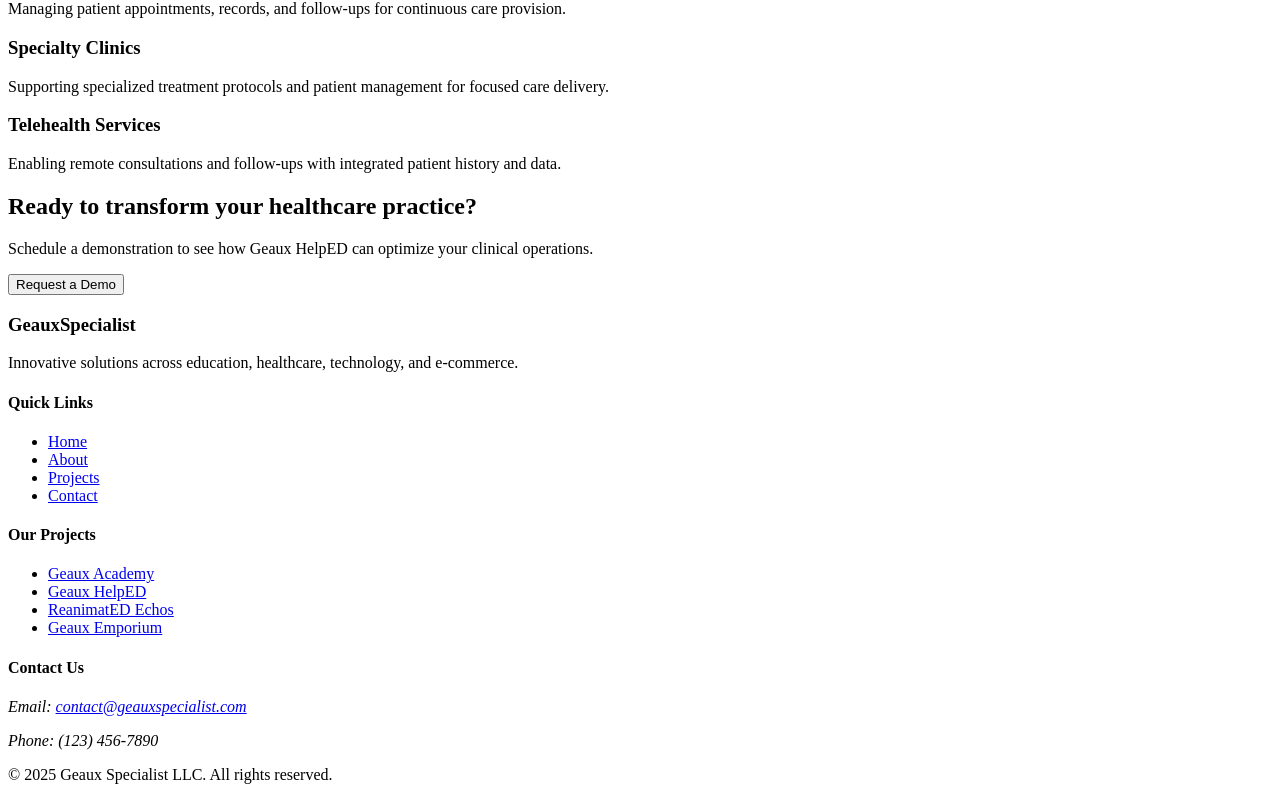
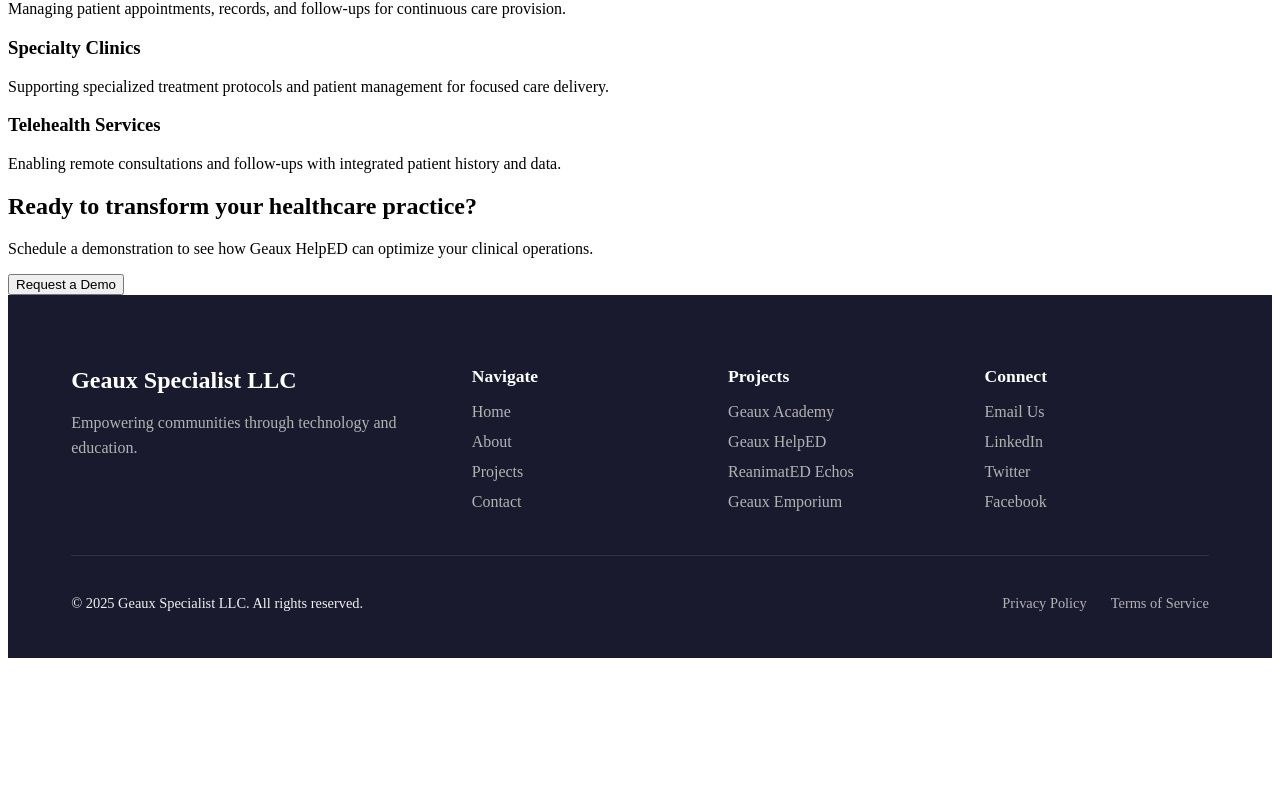
Before and after one commit to Geaux-Specialist-L-L-C/GS-MVP, a Next.js app: page /projects/geaux-helped in a window 1280 px wide. Shown: the part 1208-2008 px from the top of the page. After the commit the page ends 1874 px from the top, so only its background shows below. Built offline with nearby package versions, Linux system fonts and the light colour scheme.

Commit message:
Add HeroSection and ProjectCard components with styles; update Layout for improved SEO

```diff
--- a/components/layout/Footer.jsx
+++ b/components/layout/Footer.jsx
@@ -1,50 +1,58 @@
-// Footer component for the website
 import React from 'react';
 import Link from 'next/link';
+import styles from '../../styles/Footer.module.css';
 
 const Footer = () => {
   const currentYear = new Date().getFullYear();
 
   return (
-    <footer className="site-footer">
-      <div className="container">
-        <div className="footer-grid">
-          <div className="footer-branding">
-            <h3>GeauxSpecialist</h3>
-            <p>Innovative solutions across education, healthcare, technology, and e-commerce.</p>
+    <footer className={styles.footer}>
+      <div className={styles.footerContainer}>
+        <div className={styles.footerTop}>
+          <div className={styles.footerInfo}>
+            <h3 className={styles.footerTitle}>Geaux Specialist LLC</h3>
+            <p>Empowering communities through technology and education.</p>
           </div>
 
-          <div className="footer-links">
-            <h4>Quick Links</h4>
+          <div className={styles.footerLinks}>
+            <div className={styles.footerLinkColumn}>
+              <h4>Navigate</h4>
               <ul>
-              <li><Link href="/"><a>Home</a></Link></li>
-              <li><Link href="/about"><a>About</a></Link></li>
-              <li><Link href="/projects"><a>Projects</a></Link></li>
-              <li><Link href="/contact"><a>Contact</a></Link></li>
+                <li><Link href="/">Home</Link></li>
+                <li><Link href="/about">About</Link></li>
+                <li><Link href="/projects">Projects</Link></li>
+                <li><Link href="/contact">Contact</Link></li>
               </ul>
             </div>
 
-          <div className="footer-projects">
-            <h4>Our Projects</h4>
+            <div className={styles.footerLinkColumn}>
+              <h4>Projects</h4>
               <ul>
-              <li><Link href="/projects/geaux-academy"><a>Geaux Academy</a></Link></li>
-              <li><Link href="/projects/geaux-helped"><a>Geaux HelpED</a></Link></li>
-              <li><Link href="/projects/reanimated-echos"><a>ReanimatED Echos</a></Link></li>
-              <li><Link href="/projects/geaux-emporium"><a>Geaux Emporium</a></Link></li>
+                <li><Link href="/projects/geaux-academy">Geaux Academy</Link></li>
+                <li><Link href="/projects/geaux-helped">Geaux HelpED</Link></li>
+                <li><Link href="/projects/reanimated-echos">ReanimatED Echos</Link></li>
+                <li><Link href="/projects/geaux-emporium">Geaux Emporium</Link></li>
               </ul>
             </div>
 
-          <div className="footer-contact">
-            <h4>Contact Us</h4>
-            <address>
-              <p>Email: <a href="mailto:contact@geauxspecialist.com">contact@geauxspecialist.com</a></p>
-              <p>Phone: (123) 456-7890</p>
-            </address>
+            <div className={styles.footerLinkColumn}>
+              <h4>Connect</h4>
+              <ul>
+                <li><a href="mailto:info@geauxspecialist.com">Email Us</a></li>
+                <li><a href="https://linkedin.com/company/geauxspecialist" target="_blank" rel="noopener noreferrer">LinkedIn</a></li>
+                <li><a href="https://twitter.com/geauxspecialist" target="_blank" rel="noopener noreferrer">Twitter</a></li>
+                <li><a href="https://facebook.com/geauxspecialist" target="_blank" rel="noopener noreferrer">Facebook</a></li>
+              </ul>
+            </div>
           </div>
         </div>
 
-        <div className="footer-bottom">
+        <div className={styles.footerBottom}>
           <p>&copy; {currentYear} Geaux Specialist LLC. All rights reserved.</p>
+          <div className={styles.footerLegal}>
+            <Link href="/privacy-policy">Privacy Policy</Link>
+            <Link href="/terms-of-service">Terms of Service</Link>
+          </div>
         </div>
       </div>
     </footer>
--- a/components/layout/Layout.jsx
+++ b/components/layout/Layout.jsx
@@ -1,26 +1,35 @@
 // Main Layout component that wraps all pages
 import React from 'react';
 import Head from 'next/head';
-import Header from './Header';
+import Navigation from './Navigation';
 import Footer from './Footer';
 
-const Layout = ({ children, title = 'GeauxSpecialist' }) => {
+const Layout = ({ children, title = 'Geaux Specialist', description = 'Innovative solutions across various domains' }) => {
   return (
     <>
       <Head>
-        <title>{title} | Innovative Solutions</title>
-        <meta name="description" content="GeauxSpecialist LLC - Innovative solutions across education, healthcare, technology, and e-commerce." />
+        <title>{title} | Geaux Specialist LLC</title>
+        <meta name="description" content={description} />
         <meta name="viewport" content="width=device-width, initial-scale=1" />
         <link rel="icon" href="/favicon.ico" />
+
+        {/* Open Graph / Social Media Meta Tags */}
+        <meta property="og:type" content="website" />
+        <meta property="og:title" content={`${title} | Geaux Specialist LLC`} />
+        <meta property="og:description" content={description} />
+        <meta property="og:url" content="https://geauxspecialist.com" />
+        <meta property="og:image" content="https://geauxspecialist.com/images/og-image.jpg" />
+
+        {/* Twitter Card */}
+        <meta name="twitter:card" content="summary_large_image" />
+        <meta name="twitter:title" content={`${title} | Geaux Specialist LLC`} />
+        <meta name="twitter:description" content={description} />
+        <meta name="twitter:image" content="https://geauxspecialist.com/images/twitter-card.jpg" />
       </Head>
 
       <div className="site-wrapper">
-        <Header />
-
-        <main className="main-content">
-          {children}
-        </main>
-
+        <Navigation />
+        <main>{children}</main>
         <Footer />
       </div>
     </>
--- /dev/null
+++ b/styles/Footer.module.css
@@ -0,0 +1,114 @@
+/* Footer styles */
+.footer {
+  background-color: #1a1a2e;
+  color: #f1f1f1;
+  padding: 3rem 0 2rem;
+}
+
+.footerContainer {
+  width: 90%;
+  max-width: 1200px;
+  margin: 0 auto;
+}
+
+.footerTop {
+  display: flex;
+  flex-wrap: wrap;
+  justify-content: space-between;
+  gap: 2rem;
+  margin-bottom: 2rem;
+}
+
+.footerInfo {
+  flex: 1 1 300px;
+}
+
+.footerTitle {
+  font-size: 1.5rem;
+  margin-bottom: 1rem;
+  color: #ffffff;
+}
+
+.footerInfo p {
+  color: #b3b3b3;
+  line-height: 1.6;
+}
+
+.footerLinks {
+  display: flex;
+  flex-wrap: wrap;
+  gap: 2rem;
+  flex: 2 1 600px;
+}
+
+.footerLinkColumn {
+  flex: 1 1 150px;
+}
+
+.footerLinkColumn h4 {
+  color: #ffffff;
+  margin-bottom: 1rem;
+  font-size: 1.1rem;
+}
+
+.footerLinkColumn ul {
+  list-style: none;
+  padding: 0;
+  margin: 0;
+}
+
+.footerLinkColumn li {
+  margin-bottom: 0.75rem;
+}
+
+.footerLinkColumn a {
+  color: #b3b3b3;
+  text-decoration: none;
+  transition: color 0.2s ease;
+}
+
+.footerLinkColumn a:hover {
+  color: #ffffff;
+}
+
+.footerBottom {
+  display: flex;
+  flex-wrap: wrap;
+  justify-content: space-between;
+  align-items: center;
+  padding-top: 1.5rem;
+  border-top: 1px solid rgba(255, 255, 255, 0.1);
+  font-size: 0.9rem;
+}
+
+.footerLegal {
+  display: flex;
+  gap: 1.5rem;
+}
+
+.footerLegal a {
+  color: #b3b3b3;
+  text-decoration: none;
+  transition: color 0.2s ease;
+}
+
+.footerLegal a:hover {
+  color: #ffffff;
+}
+
+/* Responsive design */
+@media (max-width: 768px) {
+  .footerTop {
+    flex-direction: column;
+  }
+
+  .footerLinks {
+    gap: 1.5rem;
+  }
+
+  .footerBottom {
+    flex-direction: column;
+    gap: 1rem;
+    text-align: center;
+  }
+}
```
Also changed, not shown: components/sections/HeroSection.js (added, +36 -0 lines), components/ui/ProjectCard.jsx (added, +61 -0 lines), styles/HeroSection.module.css (added, +92 -0 lines), styles/ProjectCard.module.css (added, +98 -0 lines). Lines whose indentation alone changed are shown as unchanged.
